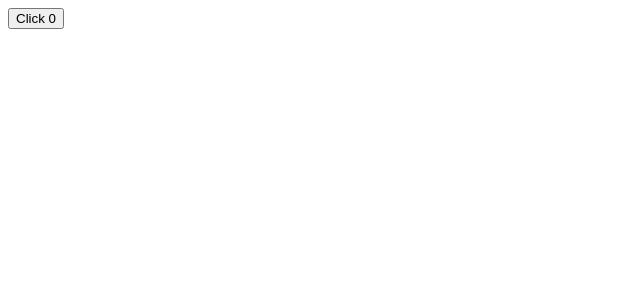
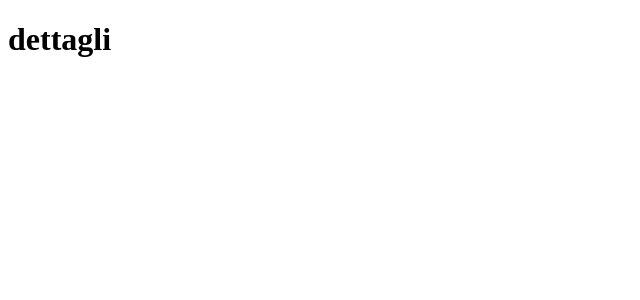
Before and after one commit to MarcoZazzini1989/Vue-3-Ecommerce-Template-, a Vue app: page /product/1 in a window 1280 px wide. Shown: the top 300 px of the page, without its empty margins (0-640 px from the left). Built offline with nearby package versions, Linux system fonts and the light colour scheme.

Commit message:
click img

```diff
--- a/src/views/Catalog.vue
+++ b/src/views/Catalog.vue
@@ -2,14 +2,21 @@
 import { onMounted , ref } from "vue"
 import prova from "../stores/prova.vue"
 import { productsStore } from "../stores/products.js"
+import {useRouter} from "vue-router";
 
 const store = productsStore()
+const router = useRouter()
 
 
   onMounted( async  () => {
              await store.fetchProductsFromDB()
-             console.log(`the component is now mounted.`)
-            })
+             console.log(`the component is now mounted.`)})
+
+
+  const GoToProductpage = () =>{
+    router.push({ name: 'Productview' })
+
+       }
 
 
 
@@ -18,7 +25,8 @@ const store = productsStore()
 <template>
 <div class="product-list">
 <!---<h1>Catalog</h1>-->
-<div class="product" v-for="product in store.products" :key="product.id">
+<div class="product" v-for="product in store.products" :key="product.id"
+  @click="GoToProductpage"    >
     <img :src="product.thumbnail"      > </img>
     <h2> Brand : {{ product.brand  }}  </h2>
     <p>Description : {{product.description}}</p>
--- a/src/views/ProductDEtails.vue
+++ b/src/views/ProductDEtails.vue
@@ -1,11 +1,7 @@
-<script setup>
-import { ref } from "vue";
-
-const count = ref(0);
-</script>
+<script setup></script>
 
 <template>
   <div>
-    <button v-on:click="count++">Click {{ count }}</button>
+    <h1>dettagli</h1>
   </div>
 </template>
```
